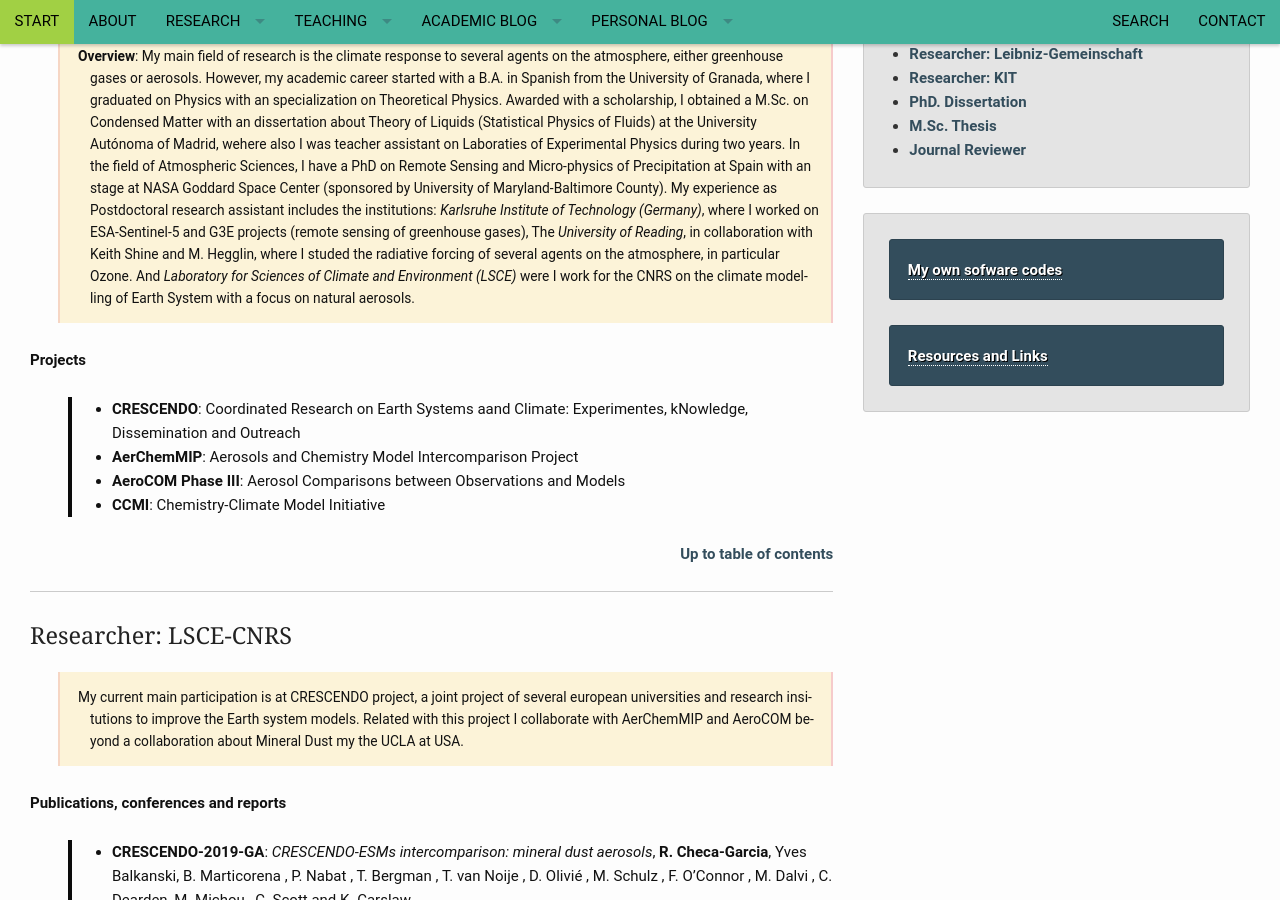
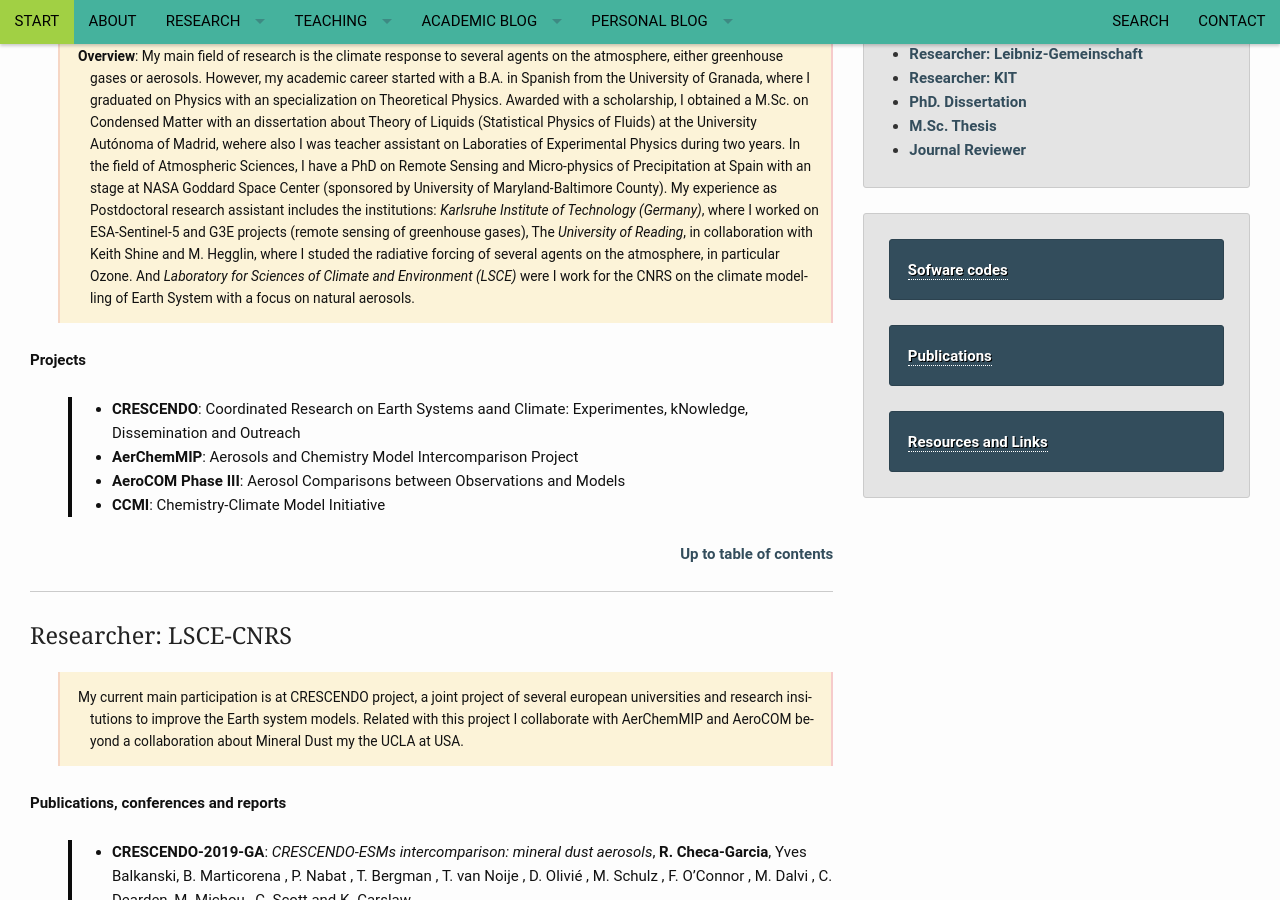
Before and after one commit to RCHG/rchg.github.io, a Jekyll site: the page built from pages/research_overview.md, in a window 1280 px wide and 900 px high, scrolled down 390 px. Built offline with Jekyll 4.4.1, drawn with Linux system fonts in a browser that asks for light colours; nearby versions of some CDN libraries; comment, search, counter and statistics services are not loaded; some of the changed lines change nothing that is shown.

Commit message:
Update research_overview.md

```diff
--- a/pages/research_overview.md
+++ b/pages/research_overview.md
@@ -19,7 +19,8 @@
 
 <div class="panel radius" markdown="1">
 
-  {% include alert info=' <a href="/research/my-codes/">My own sofware codes</a>' %}
+  {% include alert info=' <a href="/research/my-codes/">Sofware codes</a>' %}
+  {% include alert info=' <a href="/research/publications/">Publications</a>' %}
   {% include alert info=' <a href="/research/resources/">Resources and Links</a>' %}
 
 </div>
```
